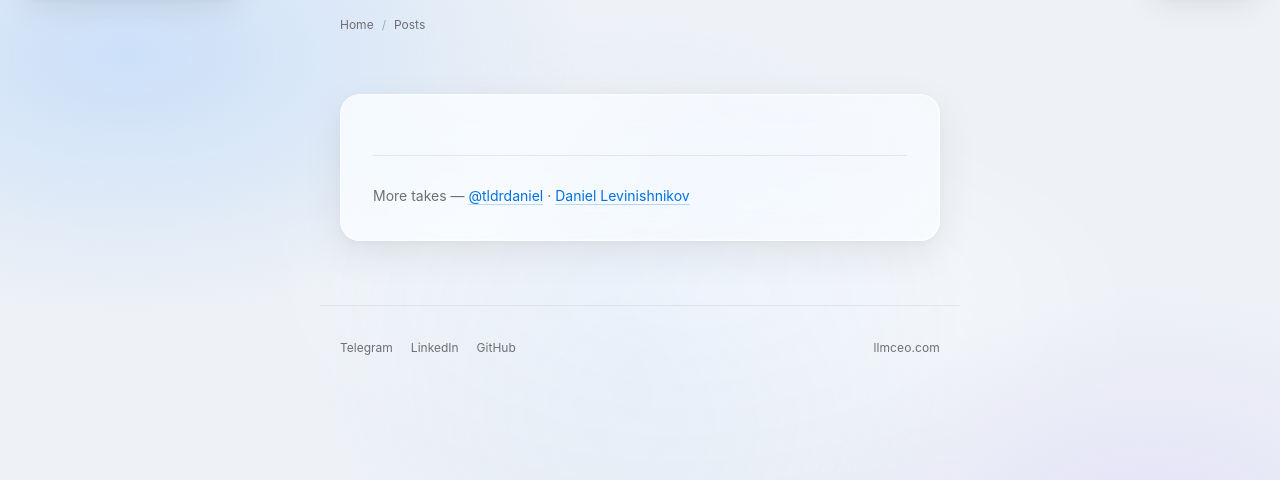
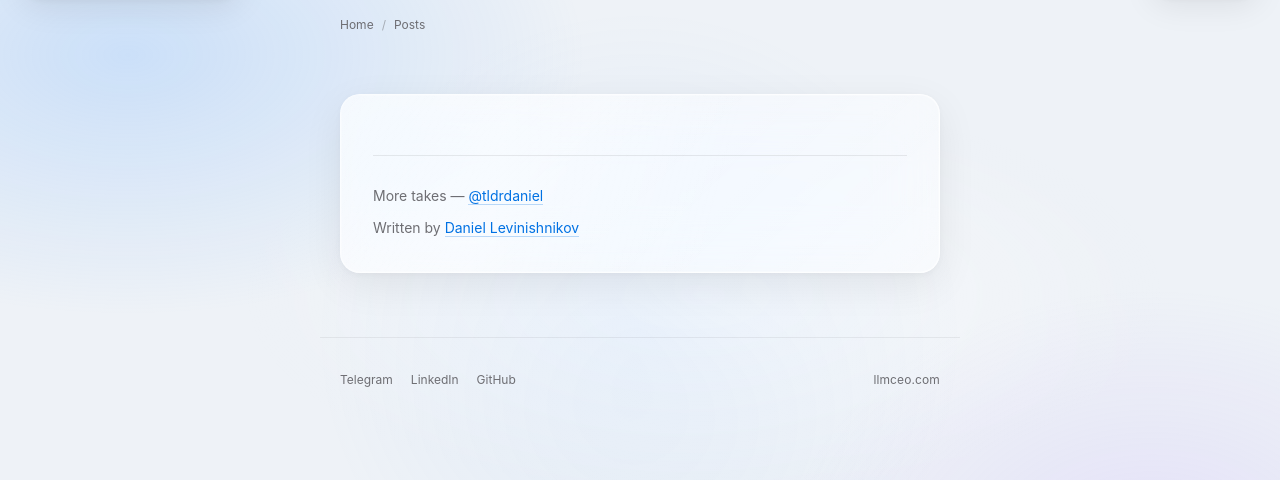
Before and after one commit to levinishnikov/personal-site, a FastAPI app: template backend/templates/post.html in a window 1280 px wide. Shown: the part 65-545 px from the top of the page. Run offline with FastAPI, Linux system fonts and the light colour scheme; the template is opened without the code that fills it, so the values that code supplies are empty; parts of the project's set-up code (start-up, migrations or seed data) failed here and were passed over.

Commit message:
Written by line as separate row below tg link, same muted style

```diff
--- a/backend/templates/post.html
+++ b/backend/templates/post.html
@@ -25,7 +25,8 @@
           <span class="post-date">[[ post.date_full ]]</span>
         </div>
         [[ body | safe ]]
-        <div class="post-tg-inline"><hr><span>More takes — </span><a href="https://t.me/tldrdaniel" target="_blank" rel="noopener noreferrer">@tldrdaniel</a><span class="post-tg-sep"> · </span><a href="/">Daniel Levinishnikov</a></div>
+        <div class="post-tg-inline"><hr><span>More takes — </span><a href="https://t.me/tldrdaniel" target="_blank" rel="noopener noreferrer">@tldrdaniel</a></div>
+        <div class="post-tg-inline post-tg-author"><span>Written by </span><a href="/">Daniel Levinishnikov</a></div>
       </div>
 
       [% if related %]
--- a/static/styles.css
+++ b/static/styles.css
@@ -1016,6 +1016,10 @@ main {
   margin-top: 24px;
 }
 
+.post-tg-author {
+  margin-top: 8px;
+}
+
 .post-tg-inline hr {
   border: none;
   border-top: 1px solid rgba(0, 0, 0, 0.08);
```
